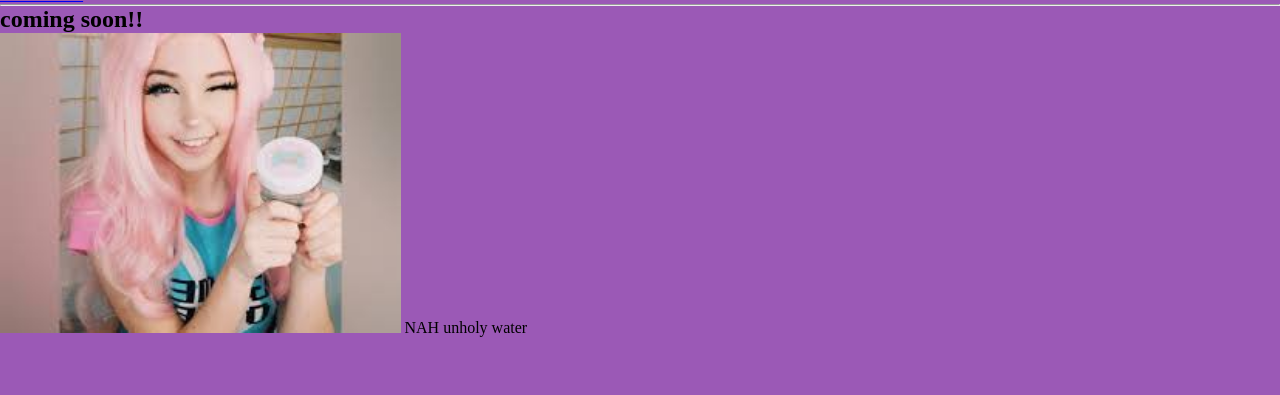
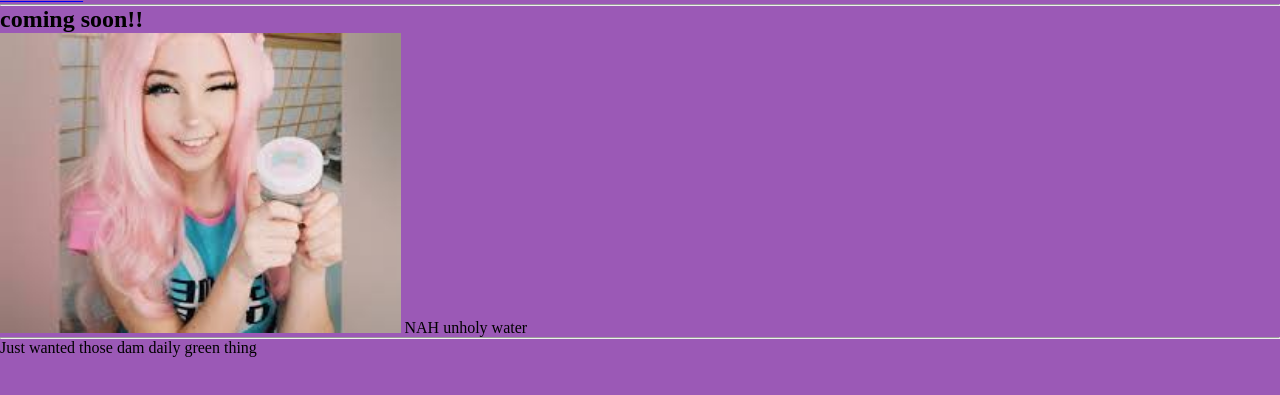
Before and after one commit to ElvinWasker/shop.git.io, a plain HTML site: page water.html in a window 1280 px wide. Shown: the part 51-446 px from the top of the page. Drawn offline with Linux system fonts and the light colour scheme.

Commit message:
Update water.html

```diff
--- a/water.html
+++ b/water.html
@@ -27,6 +27,7 @@ margin:0px;
     <img src="./water.jpg" alt="water">
       <figurecaption>NAH unholy water</figurecaption>
       </figure>
-
+    <hr/>
+    <div>Just wanted those dam daily green thing</div>
   </body>
 </html>
```
